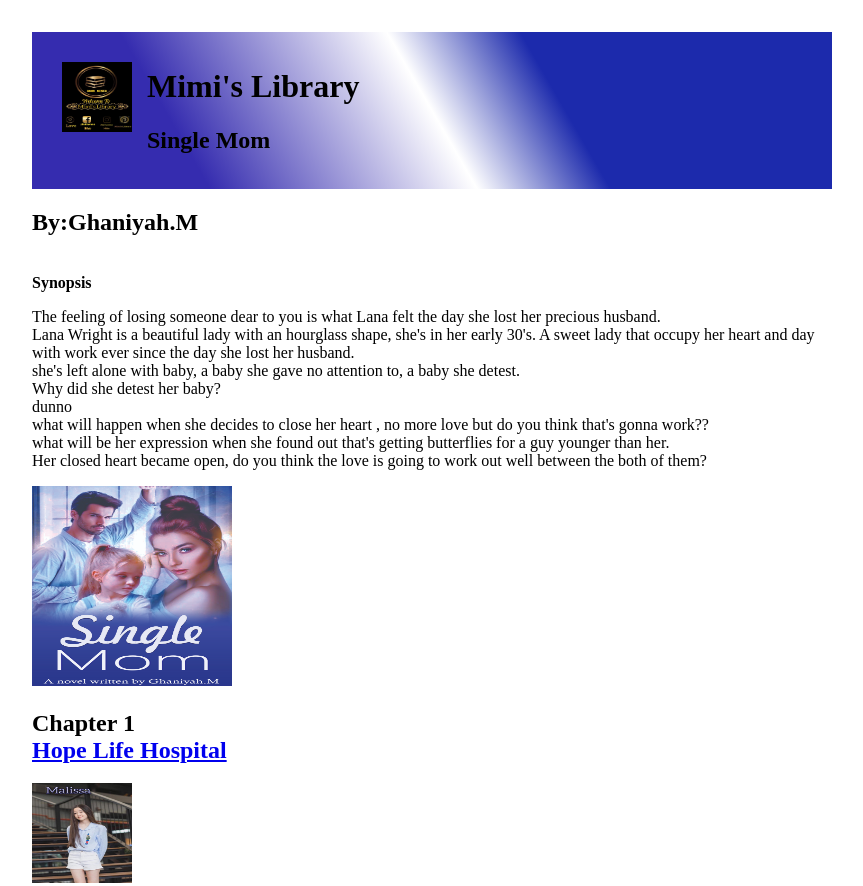
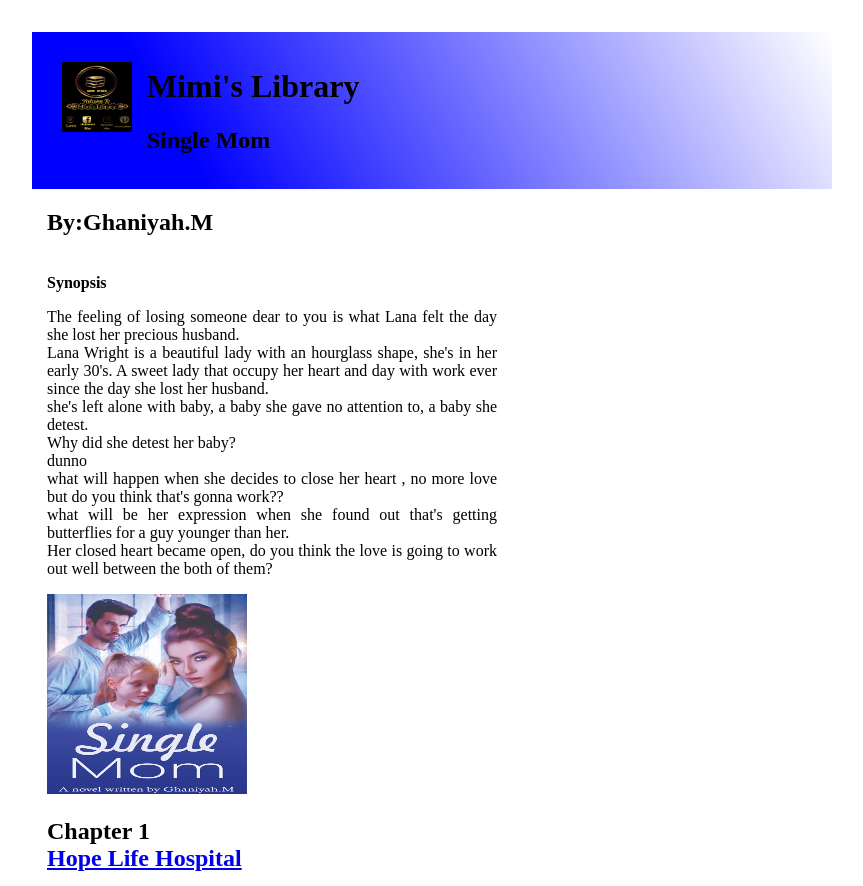
Before and after one commit to Mide80/mimi34, a plain HTML site: page index.html in a window 1280 px wide. Shown: the top 886 px of the page, without its empty margins (208-1071 px from the left). Drawn offline with Linux system fonts and the light colour scheme.

Commit message:
my next commit

```diff
--- a/style/main.css
+++ b/style/main.css
@@ -1,33 +1,34 @@
-aside,
-header,
-section{
-    display: block;
-}
-
-header,
+ header,
 section,
 aside{
-    margin: 0;
+    margin:0;
     padding: 0;
 }
 body{
     width: 800px;
-
+    /* border: 3px solid #800000; */
     margin: 2em auto;
 }
+
 header{
-    border-bottom: #800000;
+    /* border-bottom: solid #800000; */
     padding: 15px 15px;
     background-image: -webkit-linear-gradient(
         30deg,
-        rgb(53, 44, 175) 20%,
-        white 50%,
-        rgb(28, 42, 172) 65%
+        blue 20%,
+        white 100%,
+        blue 65%
     );
-    background-image: -moz-linear-gradient(30deg, rgb(97, 69, 221) 65%, white 50%, rgb(66, 76, 206) 65%);
-    background-image: -IE-linear-gradient(30deg, rgb(52, 43, 180) 65%, white 50%, rgb(74, 72, 167) 65%);
+    background-image: -moz-linear-gradient(30deg, white 100% blue 20% blue 20%);
+    background-image:-IE-linear-gradient(30deg, blue 20%, white 100% blue 20%) ;
 }
 header img{
     float: left;
     padding: 15px;
 }
+section{
+    float: left;
+    width: 450px;
+    padding-left: 15px;
+    text-align: justify;
+}
```
